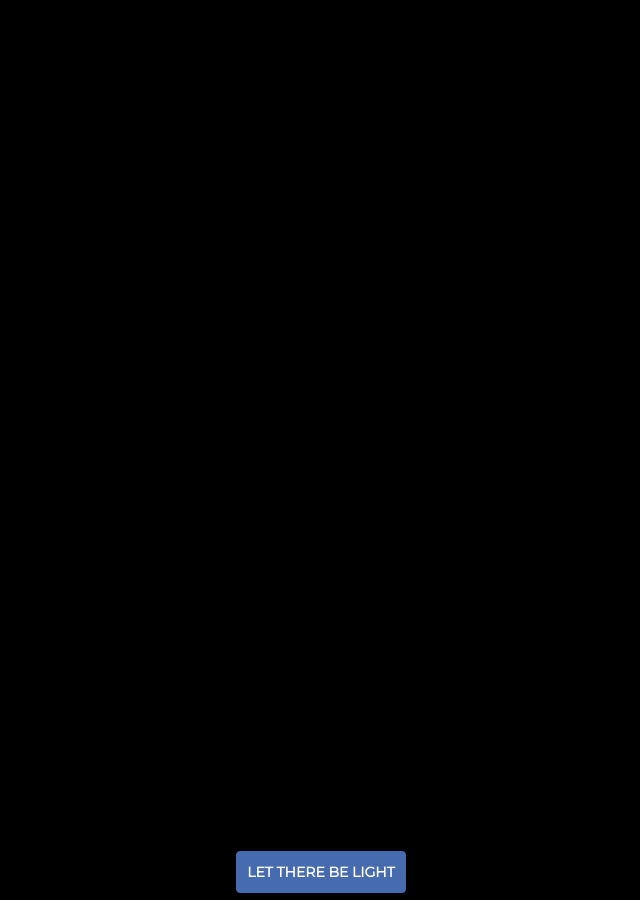
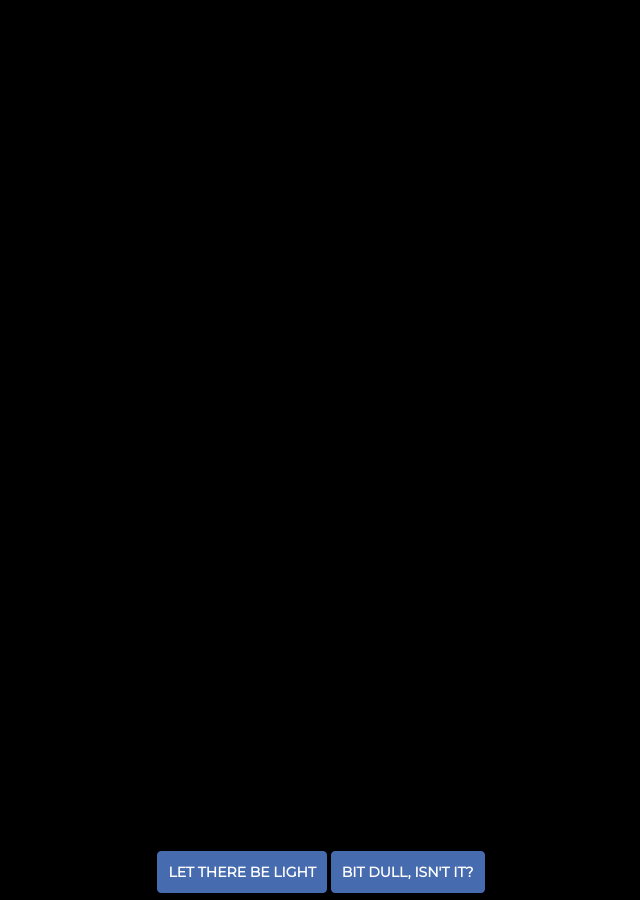
Before and after one commit to vansha10/vansha10.github.io, a Jekyll site: the page shriya/index.html, which Jekyll copies as it is, in a window 1280 px wide. Shown: the whole page, without its empty margins (319-959 px from the left). Built offline with Jekyll 4.4.1, drawn with Linux system fonts in a browser that asks for light colours; nearby versions of some CDN libraries.

Commit message:
Fix background and banner issue

```diff
--- a/shriya/effect.js
+++ b/shriya/effect.js
@@ -37,7 +37,6 @@
 		$('#bulb_green').addClass('bulb-glow-green-after');
 		$('#bulb_pink').addClass('bulb-glow-pink-after');
 		$('#bulb_orange').addClass('bulb-glow-orange-after');
-		$('body').css('backgroud-color','#FFF');
 		$('body').addClass('peach-after');
 		$(this).fadeOut('slow').delay(6000).promise().done(function(){
 			$('#bannar_coming').fadeIn('slow');
@@ -45,12 +44,12 @@
 	});
 
 	$('#bannar_coming').click(function(){
-		$('.bannar').addClass('bannar-come');
 		$(this).fadeOut('slow').delay(6000).promise().done(function(){
 			$('#balloons_flying').fadeIn('slow');
 		});
 
 		document.getElementById("gallery-show-hide").style.display = "block";
+		document.getElementById("banner").style.display = "block";
 	});
 
 	function loopOne() {
--- a/shriya/index.html
+++ b/shriya/index.html
@@ -97,7 +97,7 @@
         </div>
         <div class="row">
 			<div class="col-md-12 text-center">
-				<img src="banner.png" class="bannar">
+				<img src="banner.png" class="banner">
 			</div>
 		</div>
 		<div class="row cake-cover">
--- a/shriya/stylesheet.css
+++ b/shriya/stylesheet.css
@@ -28,13 +28,13 @@
 		background-color: #dea4cd;
 	}
 	25%{
-		background-color: #FFE4B5;
+		background-color: #dea4cd;
 	}
 	50%{
 		background-color: #dea4cd;
 	}
 	75%{
-		background-color: #FFEFD5;
+		background-color: #dea4cd;
 	}
 	100%{
 		background-color: #dea4cd;
@@ -45,13 +45,13 @@
 		background-color: #dea4cd;
 	}
 	25%{
-		background-color: #FFE4B5;
+		background-color: #dea4cd;
 	}
 	50%{
 		background-color: #dea4cd;
 	}
 	75%{
-		background-color: #FFEFD5;
+		background-color: #dea4cd;
 	}
 	100%{
 		background-color: #dea4cd;
@@ -63,13 +63,13 @@
 		background-color: #dea4cd;
 	}
 	25%{
-		background-color: #FFE4B5;
+		background-color: #dea4cd;
 	}
 	50%{
 		background-color: #dea4cd;
 	}
 	75%{
-		background-color: #FFEFD5;
+		background-color: #dea4cd;
 	}
 	100%{
 		background-color: #dea4cd;
@@ -81,13 +81,13 @@
 		background-color: #dea4cd;
 	}
 	25%{
-		background-color: #FFE4B5;
+		background-color: #dea4cd;
 	}
 	50%{
 		background-color: #dea4cd;
 	}
 	75%{
-		background-color: #FFEFD5;
+		background-color: #dea4cd;
 	}
 	100%{
 		background-color: #dea4cd;
@@ -99,13 +99,13 @@
 		background-color: #dea4cd;
 	}
 	25%{
-		background-color: #FFE4B5;
+		background-color: #dea4cd;
 	}
 	50%{
 		background-color: #dea4cd;
 	}
 	75%{
-		background-color: #FFEFD5;
+		background-color: #dea4cd;
 	}
 	100%{
 		background-color: #dea4cd;
@@ -968,112 +968,11 @@
 	display: none;
 }
 
-.bannar {
+.banner {
 	max-width: 100%;
-	-webkit-transform:translate(0px,-500px);
-	-moz-transform:translate(0px,-500px);
-	-o-transform:translate(0px,-500px);
-	-ms-transform:translate(0px,-500px);
-	transform:translate(0px,-500px);
+	display: none;
+}
 
-}
-.bannar-come {
-	-webkit-animation: bannar_come linear 6s;
-	-webkit-transform:translate(0px,0px);
-	-moz-animation: bannar_come linear 6s;
-	-moz-transform:translate(0px,0px);
-	-o-animation: bannar_come linear 6s;
-	-o-transform:translate(0px,0px);
-	-ms-animation: bannar_come linear 6s;
-	-ms-transform:translate(0px,0px);
-	animation: bannar_come linear 6s;
-	transform:translate(0px,0px);
-}
-@-webkit-keyframes bannar_come {
-	0%{
-		-webkit-transform:translate(0px,-1000px);
-	}
-	33%{
-		-webkit-transform:translate(0px,0px);
-		-webkit-transform:rotate(10deg);
-		/*-webkit-transform:scale(1.5);*/
-	}
-	66% {
-		-webkit-transform:translate(0px,100px);
-		-webkit-transform:rotate(-10deg);
-	}
-	100% {
-		-webkit-transform:translate(0px,0px);
-	}
-}
-@-moz-keyframes bannar_come {
-	0%{
-		-moz-transform:translate(0px,-1000px);
-	}
-	33%{
-		-moz-transform:translate(0px,0px);
-		-moz-transform:rotate(10deg);
-		/*-webkit-transform:scale(1.5);*/
-	}
-	66% {
-		-moz-transform:translate(0px,100px);
-		-moz-transform:rotate(-10deg);
-	}
-	100% {
-		-moz-transform:translate(0px,0px);
-	}
-}
-@-o-keyframes bannar_come {
-	0%{
-		-o-transform:translate(0px,-1000px);
-	}
-	33%{
-		-o-transform:translate(0px,0px);
-		-o-transform:rotate(10deg);
-		/*-webkit-transform:scale(1.5);*/
-	}
-	66% {
-		-o-transform:translate(0px,100px);
-		-o-transform:rotate(-10deg);
-	}
-	100% {
-		-o-transform:translate(0px,0px);
-	}
-}
-@-ms-keyframes bannar_come {
-	0%{
-		-ms-transform:translate(0px,-1000px);
-	}
-	33%{
-		-ms-transform:translate(0px,0px);
-		-ms-transform:rotate(10deg);
-		/*-webkit-transform:scale(1.5);*/
-	}
-	66% {
-		-ms-transform:translate(0px,100px);
-		-ms-transform:rotate(-10deg);
-	}
-	100% {
-		-ms-transform:translate(0px,0px);
-	}
-}
-@keyframes bannar_come {
-	0%{
-		transform:translate(0px,-1000px);
-	}
-	33%{
-		transform:translate(0px,0px);
-		transform:rotate(10deg);
-		/*-webkit-transform:scale(1.5);*/
-	}
-	66% {
-		transform:translate(0px,100px);
-		transform:rotate(-10deg);
-	}
-	100% {
-		transform:translate(0px,0px);
-	}
-}
 
 .balloons {
 	position: fixed;
@@ -1260,7 +1159,7 @@
 	bottom: 0;
 	padding:10px 0px 10px 0px;
 }
-#play, #bannar_coming, #balloons_flying,#cake_fadein,#light_candle,#wish_message,#story {
+#play, #balloons_flying,#cake_fadein,#light_candle,#wish_message,#story {
 	display: none;
 }
 
```
